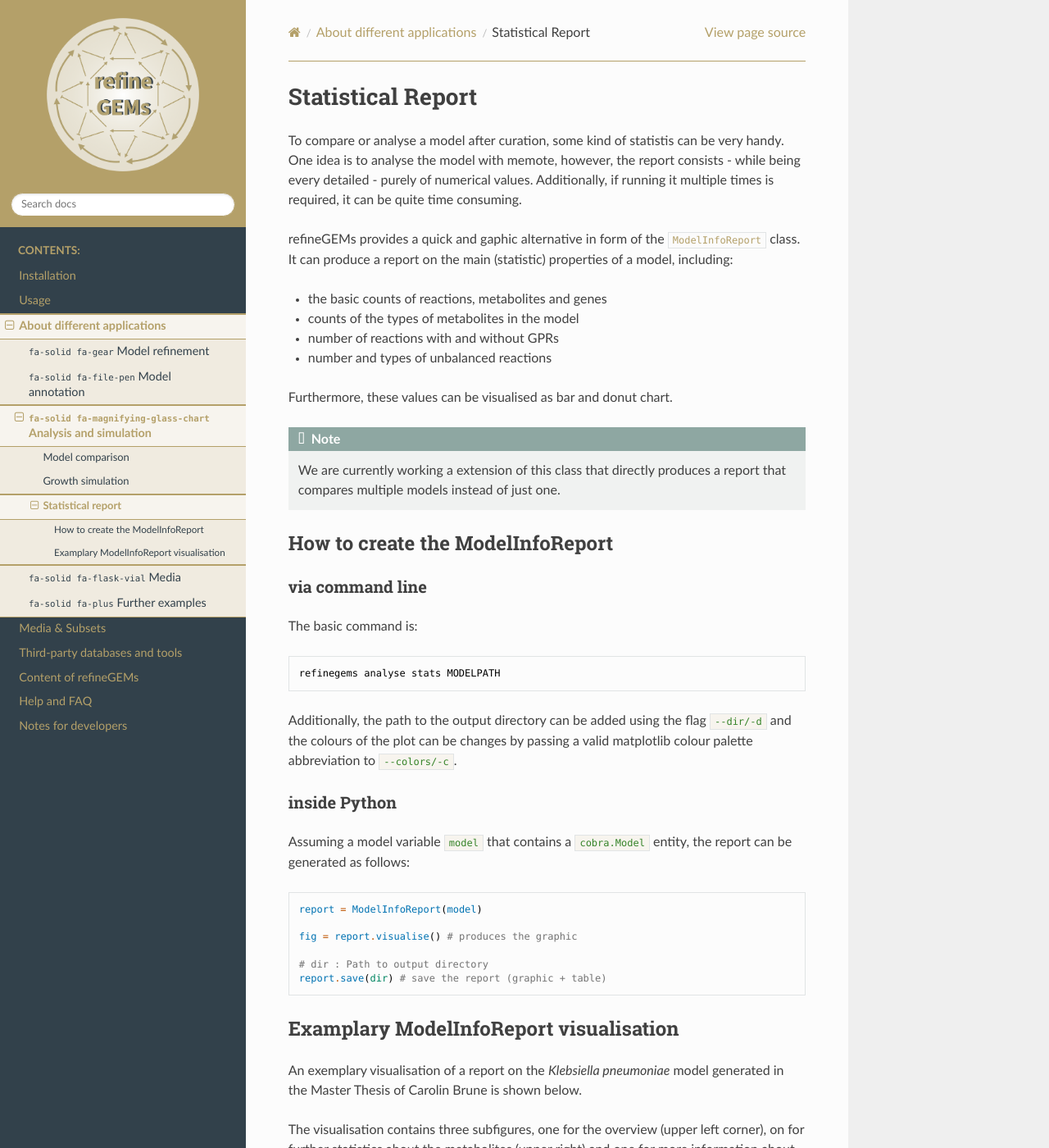
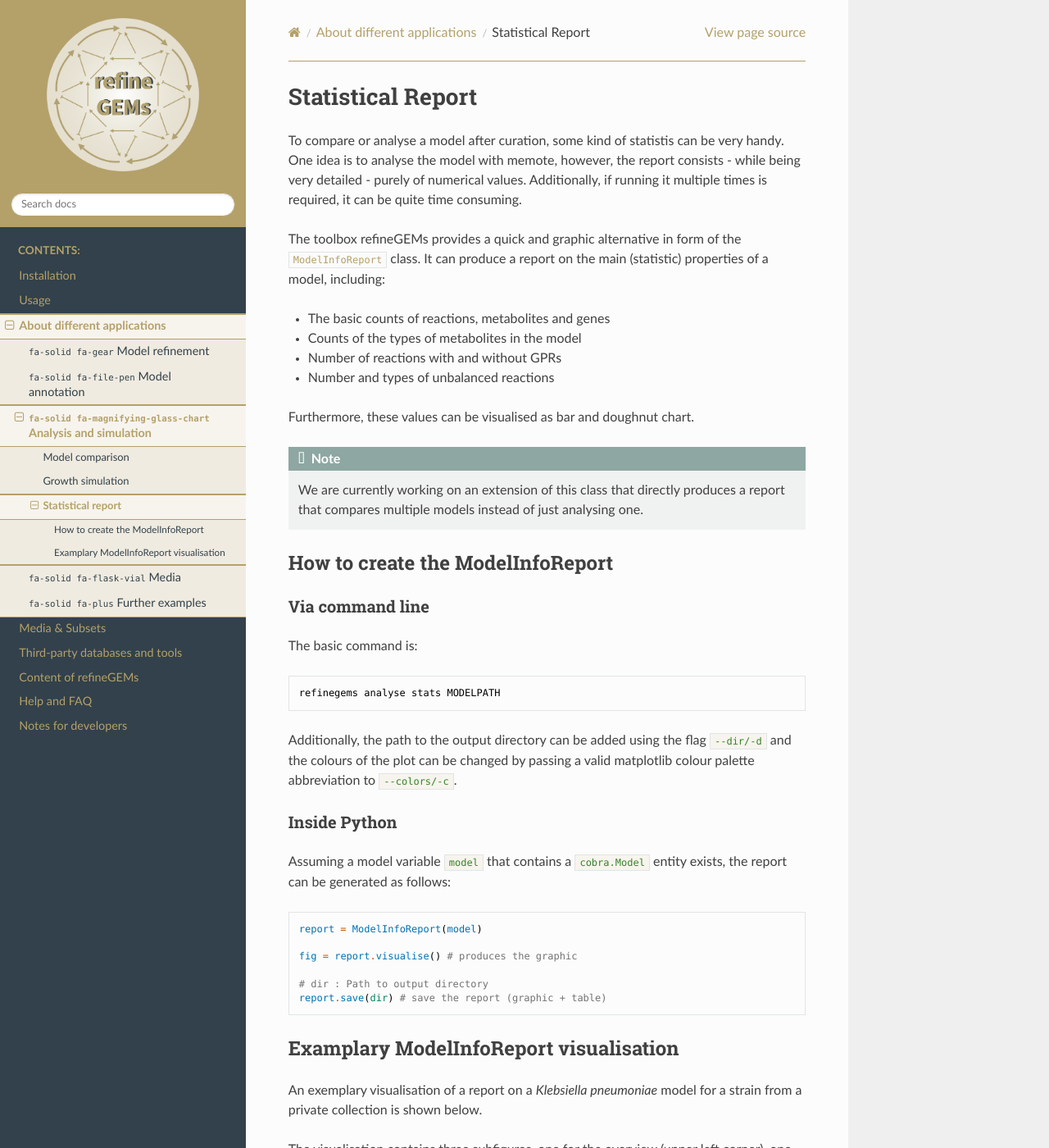
Before and after one commit to draeger-lab/refinegems, a Sphinx documentation site: the page built from docs/source/modules-desc/stats.rst, in a window 1280 px wide and 1400 px high. Shown: the whole window at 82% size. Built offline with Sphinx 7.4.7 and the Read the Docs theme 3.1.0, drawn with Linux system fonts in a browser that asks for light colours; some of the changed text lies outside the part shown.

Commit message:
Cleaned up growth, stats and medium export + updated docs #195 #121

```diff
--- a/docs/source/modules-desc/media_export.rst
+++ b/docs/source/modules-desc/media_export.rst
@@ -13,7 +13,7 @@ To export all media definitions as TSV files:
 
     refinegems media export --media-names-or-config all --type tsv --dir media_export
 
-The option ``--media-names-or-config`` can also be shortened to ``-m``:
+The options can also be shortened to:
 
 .. code-block:: bash
 
--- a/docs/source/modules-desc/stats.rst
+++ b/docs/source/modules-desc/stats.rst
@@ -2,28 +2,28 @@ Statistical Report
 ==================
 
 To compare or analyse a model after curation, some kind of statistis can be very handy.
-One idea is to analyse the model with memote, however, the report consists - while being every detailed -
+One idea is to analyse the model with memote, however, the report consists - while being very detailed -
 purely of numerical values. Additionally, if running it multiple times is required, it can be quite time consuming.
 
-refineGEMs provides a quick and gaphic alternative in form of the :py:class:`~refinegems.classes.reports.ModelInfoReport` class.
+The toolbox refineGEMs provides a quick and graphic alternative in form of the :py:class:`~refinegems.classes.reports.ModelInfoReport` class.
 It can produce a report on the main (statistic) properties of a model, including:
 
-- the basic counts of reactions, metabolites and genes
-- counts of the types of metabolites in the model
-- number of reactions with and without GPRs
-- number and types of unbalanced reactions
+- The basic counts of reactions, metabolites and genes
+- Counts of the types of metabolites in the model
+- Number of reactions with and without GPRs
+- Number and types of unbalanced reactions
 
-Furthermore, these values can be visualised as bar and donut chart.
+Furthermore, these values can be visualised as bar and doughnut chart.
 
 .. note::
 
-    We are currently working a extension of this class that directly produces a report that compares multiple models
-    instead of just one.
+    We are currently working on an extension of this class that directly produces a report that compares multiple models
+    instead of just analysing one.
 
 How to create the ModelInfoReport
 ---------------------------------
 
-via command line
+Via command line
 ^^^^^^^^^^^^^^^^
 
 The basic command is:
@@ -33,13 +33,13 @@ The basic command is:
     refinegems analyse stats MODELPATH
 
 Additionally, the path to the output directory can be added using the flag ``--dir/-d``
-and the colours of the plot can be changes by passing a valid matplotlib colour palette
+and the colours of the plot can be changed by passing a valid matplotlib colour palette
 abbreviation to ``--colors/-c``.
 
-inside Python
+Inside Python
 ^^^^^^^^^^^^^
 
-Assuming a model variable ``model`` that contains a ``cobra.Model`` entity, the
+Assuming a model variable ``model`` that contains a ``cobra.Model`` entity exists, the
 report can be generated as follows:
 
 .. code-block:: python
@@ -54,11 +54,10 @@ report can be generated as follows:
 Examplary ModelInfoReport visualisation
 ---------------------------------------
 
-An exemplary visualisation of a report on the *Klebsiella pneumoniae* model generated in the Master Thesis of Carolin Brune
-is shown below.
+An exemplary visualisation of a report on a *Klebsiella pneumoniae* model for a strain from a private collection is shown below.
 
 The visualisation contains three subfigures, one for the overview (upper left corner),
-on for further statistics about the metabolites (upper right) and one for more information
-about the reactions in the model (bottom). The colours are the default colour palette ``YlGn``.
+one for further statistics about the metabolites (upper right) and one for more information
+about the reactions in the model (bottom). The colours are from the default colour palette ``YlGn``.
 
 .. image:: ../images/CB_Kpneu_stats.png
```
Also changed, not shown: docs/source/modules-desc/growth.rst (+2 -6 lines), 2 other files.
